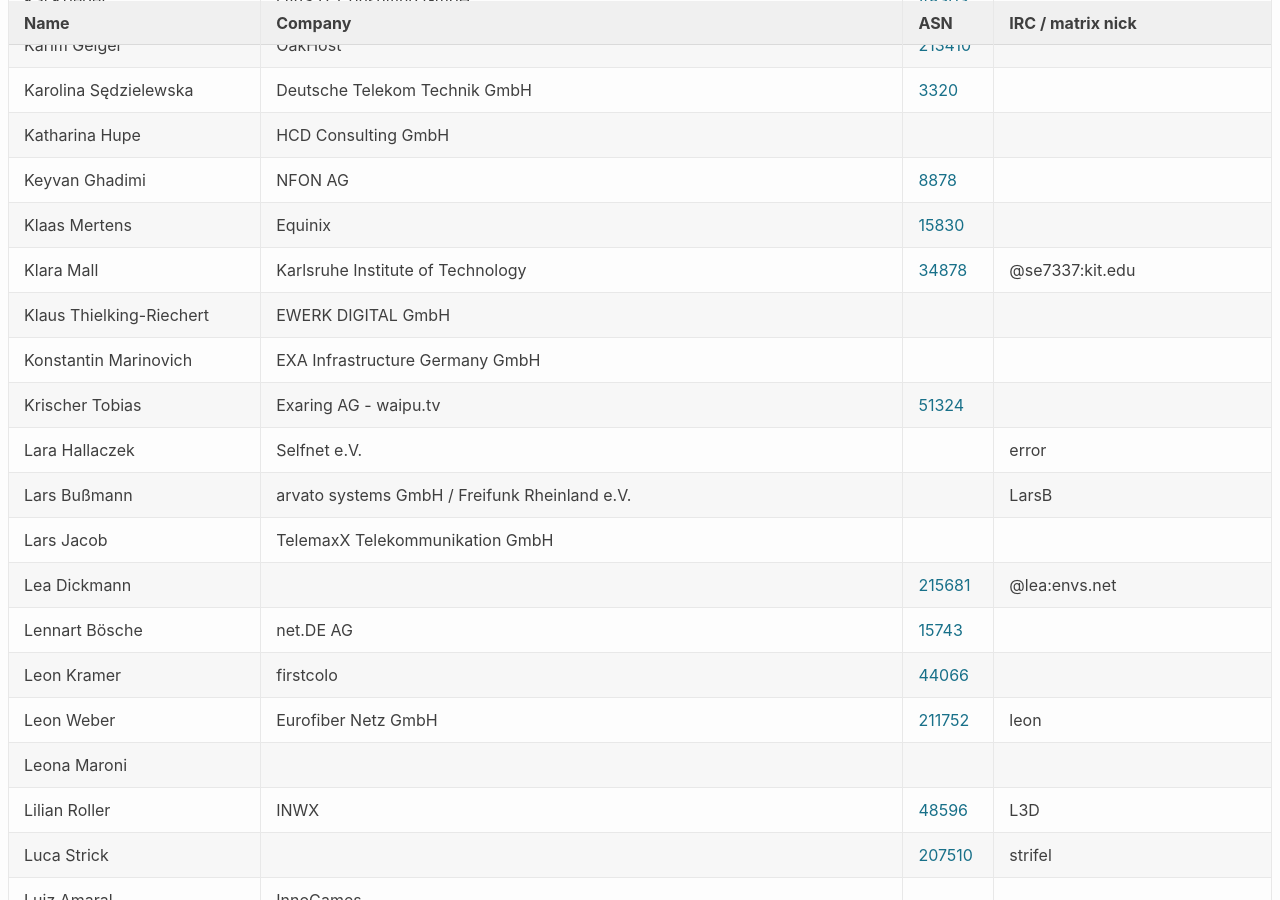
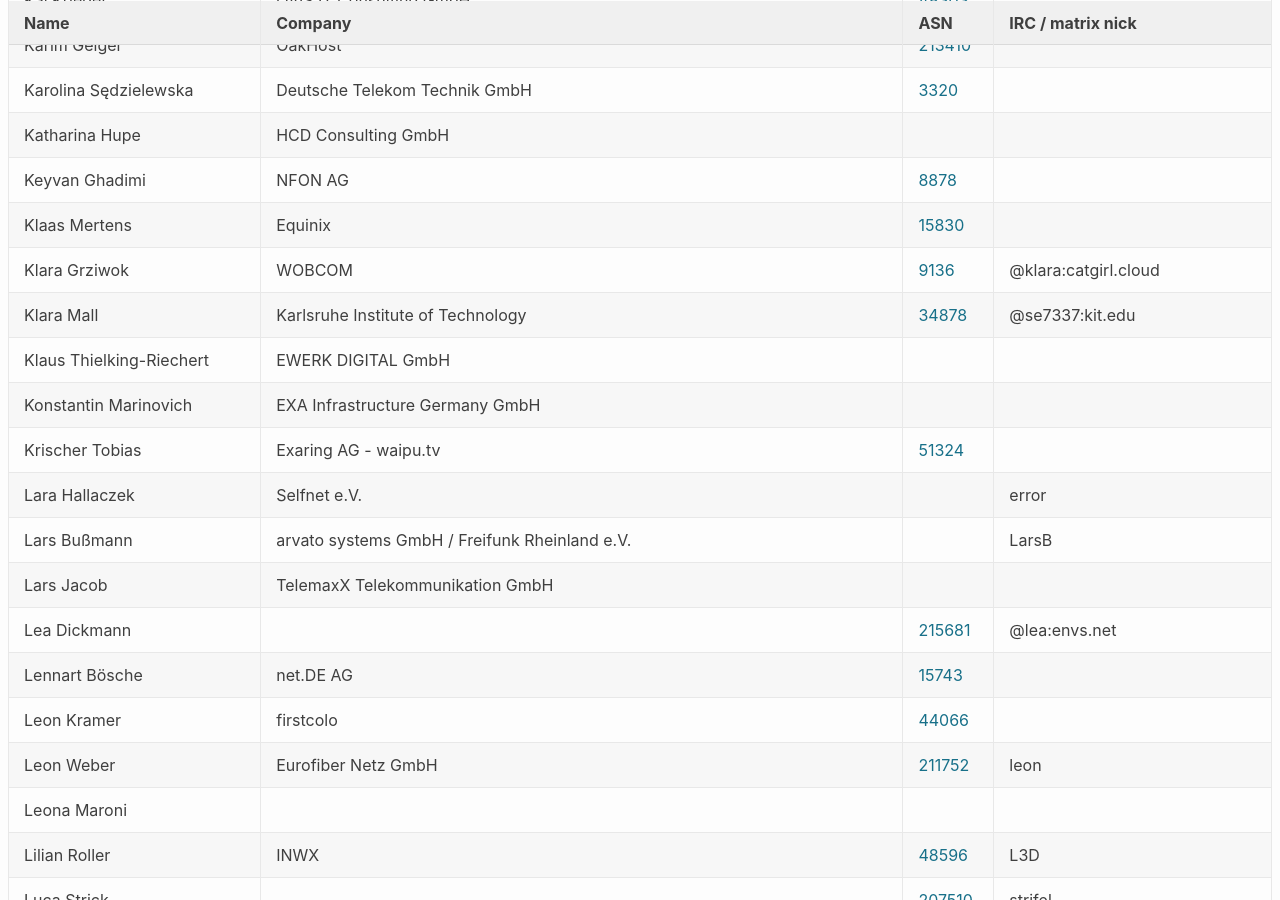
Before and after one commit to denog/pretix-attendeelist, a Jekyll site: the page built from denog17/index.markdown, in a window 1280 px wide and 900 px high, scrolled down 7759 px. Built offline with Jekyll 4.4.1, drawn with Linux system fonts in a browser that asks for light colours.

Commit message:
Latest data: Sun Aug 31 09:29:25 UTC 2025

```diff
--- a/_data/attendees_denog17_onsite.json
+++ b/_data/attendees_denog17_onsite.json
@@ -1044,6 +1044,12 @@
     "asn": "15830"
   },
   {
+    "name": "Klara Grziwok",
+    "company": "WOBCOM",
+    "irc": "@klara:catgirl.cloud",
+    "asn": "9136"
+  },
+  {
     "name": "Klara Mall",
     "company": "Karlsruhe Institute of Technology",
     "irc": "@se7337:kit.edu",
```
